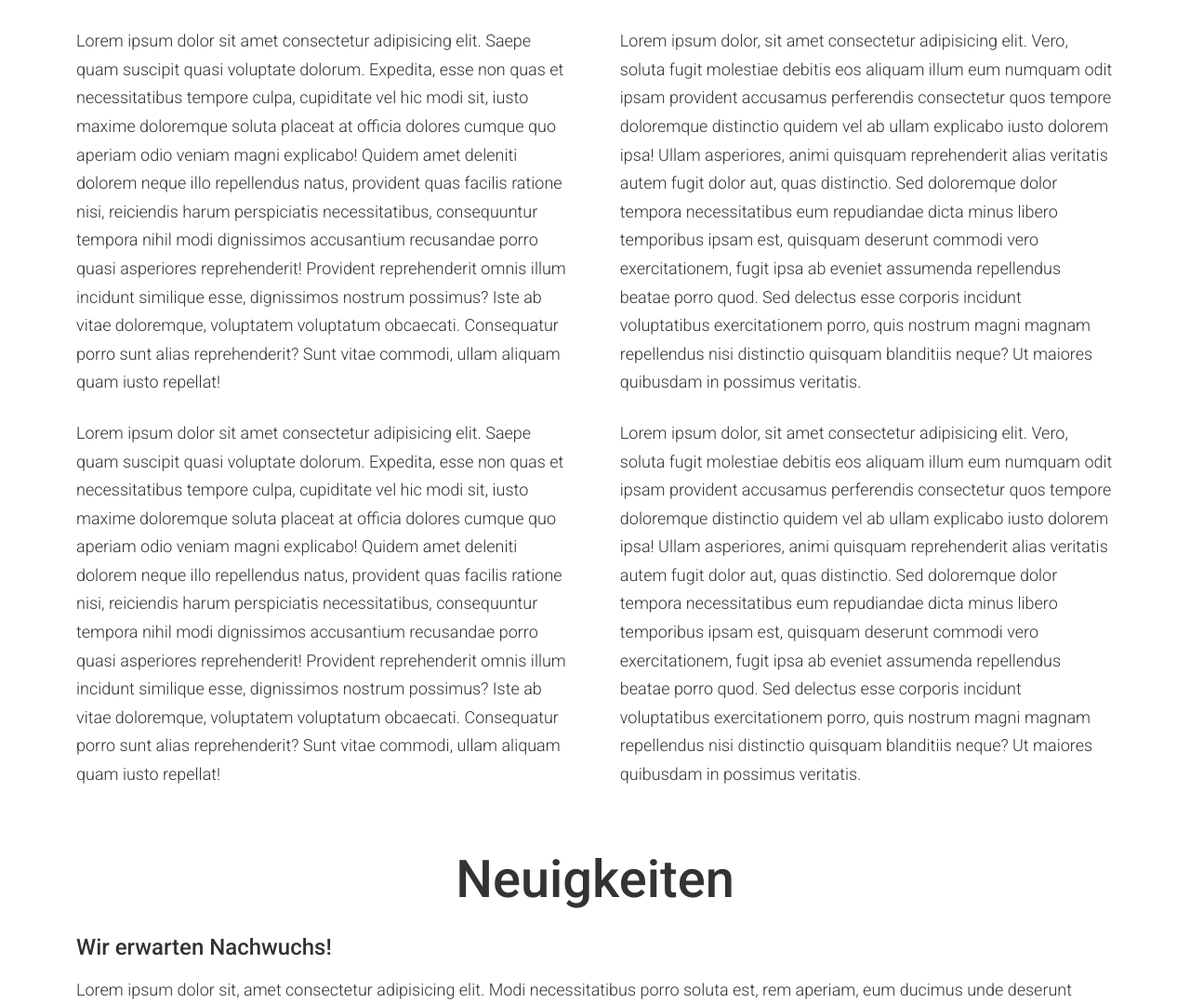
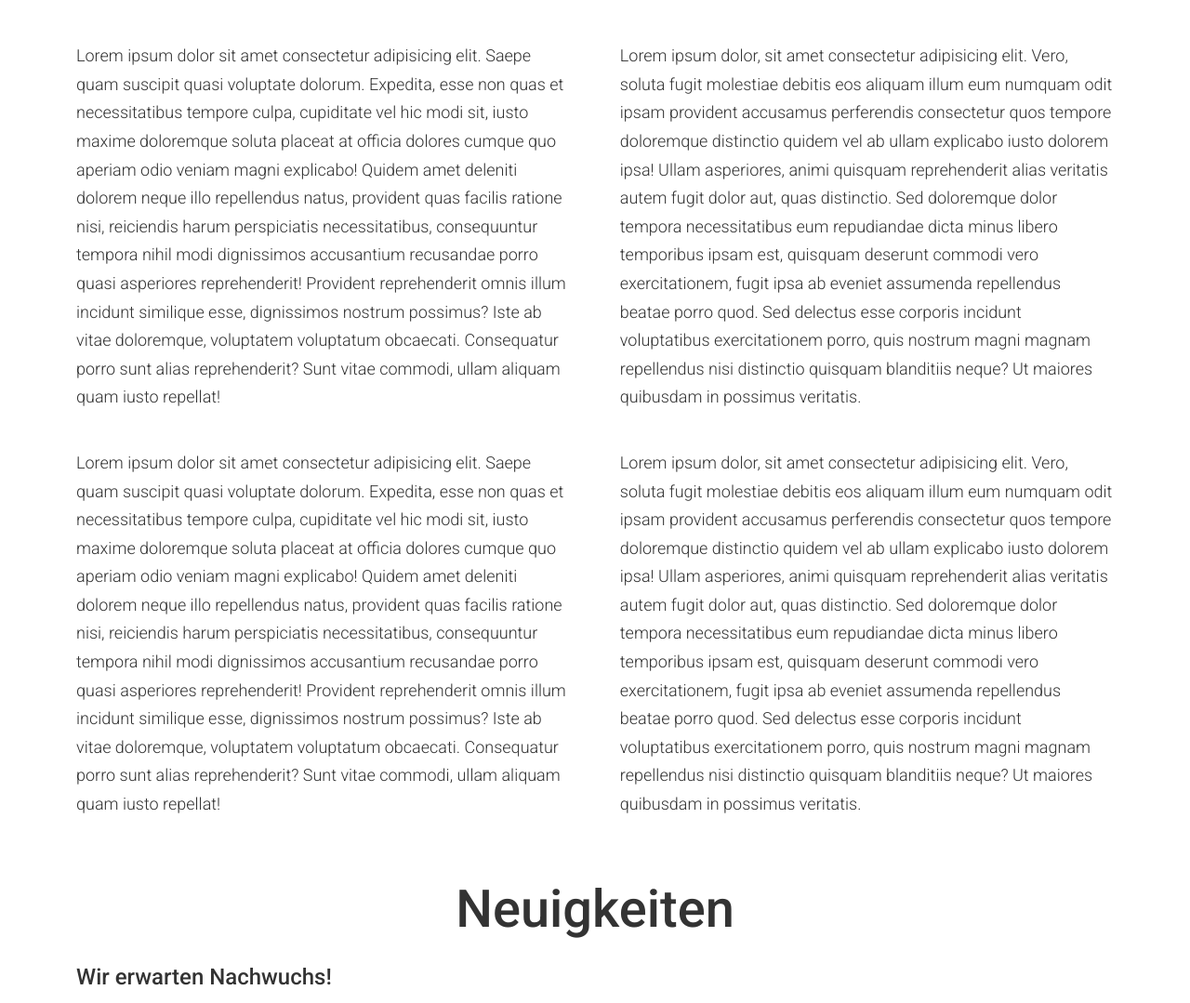
Before and after one commit to thwalln/boxer-von-isaria, a website: page index.html in a window 1280 px wide. Shown: the part 574-1653 px from the top of the page at 93% size. Drawn offline with nearby package versions, Linux system fonts and the light colour scheme.

Commit message:
adjusting padding on index page

```diff
--- a/index.html
+++ b/index.html
@@ -69,7 +69,7 @@
           Herzlich Willkommen bei Boxer von Isaria
         </h1>
         <div
-          class="d-flex pt-5 pt-sm-2 justify-content-between gap-2 gap-md-4 gap-lg-5 flex-xs-wrap flex-wrap flex-lg-nowrap"
+          class="d-flex pt-2 pt-md-4 pt-lg-4 justify-content-between gap-2 gap-md-4 gap-lg-5 flex-xs-wrap flex-wrap flex-lg-nowrap"
         >
           <p>
             Lorem ipsum dolor sit amet consectetur adipisicing elit. Saepe quam
@@ -102,7 +102,7 @@
           </p>
         </div>
         <div
-          class="d-flex pt-5 pt-sm-2 justify-content-between gap-2 gap-md-4 gap-lg-5 flex-xs-wrap flex-wrap flex-lg-nowrap"
+          class="d-flex pt-2 pt-md-4 pt-lg-4 justify-content-between gap-2 gap-md-4 gap-lg-5 flex-xs-wrap flex-wrap flex-lg-nowrap"
         >
           <p>
             Lorem ipsum dolor sit amet consectetur adipisicing elit. Saepe quam
```
